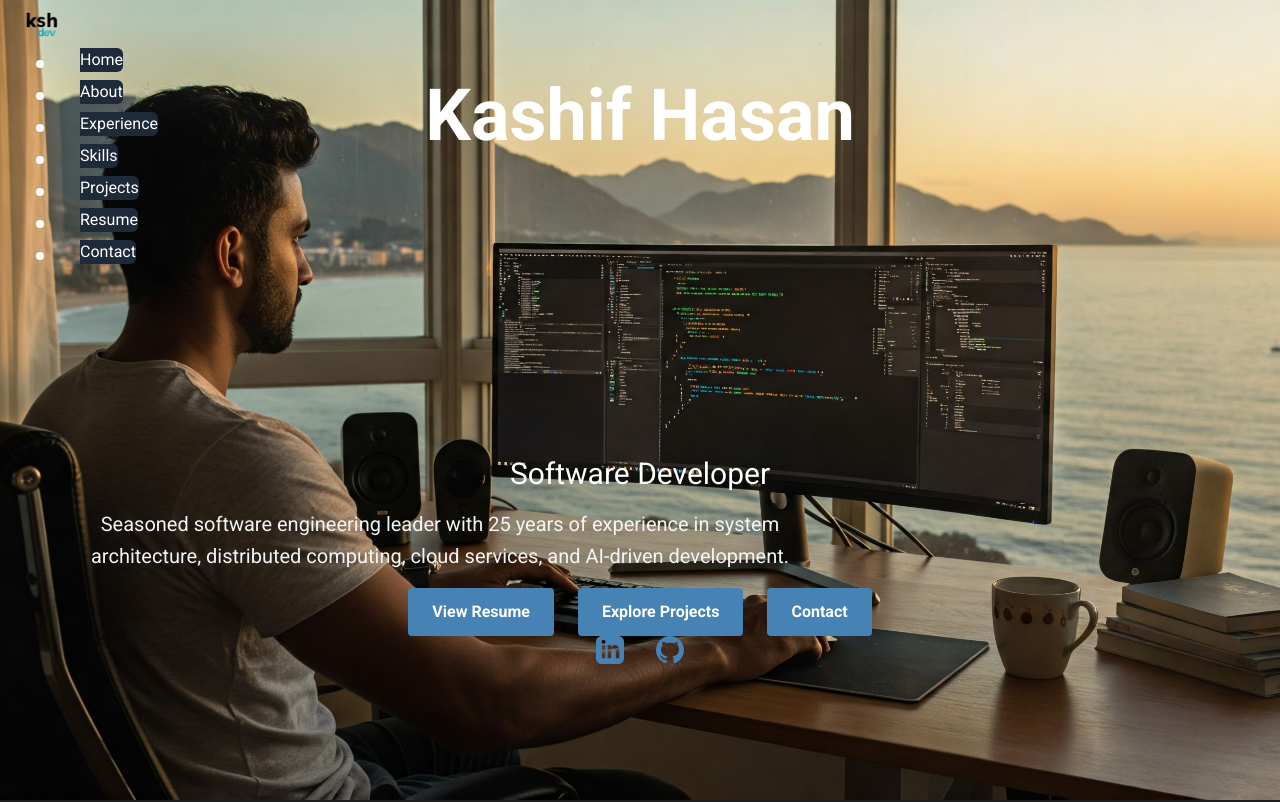
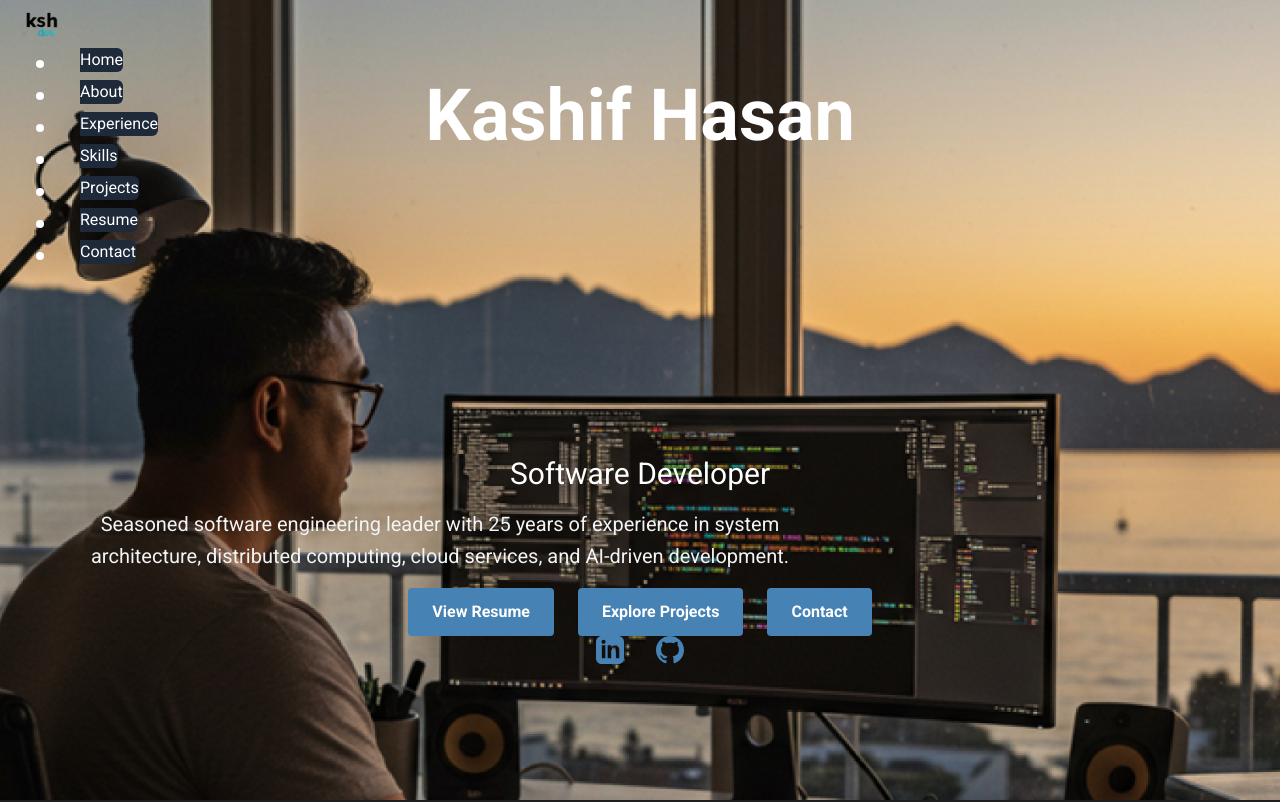
Before and after one commit to callmealias/callmealias.github.io, a Next.js app: page / in a window 1280 px wide. Shown: the top 802 px of the page. Built offline with nearby package versions, Linux system fonts and the light colour scheme.

Commit message:
update hero photo

```diff
--- a/components/Hero.js
+++ b/components/Hero.js
@@ -4,7 +4,7 @@ import Link from 'next/link';
 export default function Hero() {
   return (
     <section id="home" className="relative h-screen flex items-center justify-center" style={{
-      backgroundImage: "url('/images/kashif-photo.jpg')",
+      backgroundImage: "url('/images/kashif-photo-new.jpg')",
       backgroundSize: 'cover',
       backgroundPosition: 'center',
     }}>
```
Also changed, not shown: public/images/kashif-photo-new.jpg (added).
